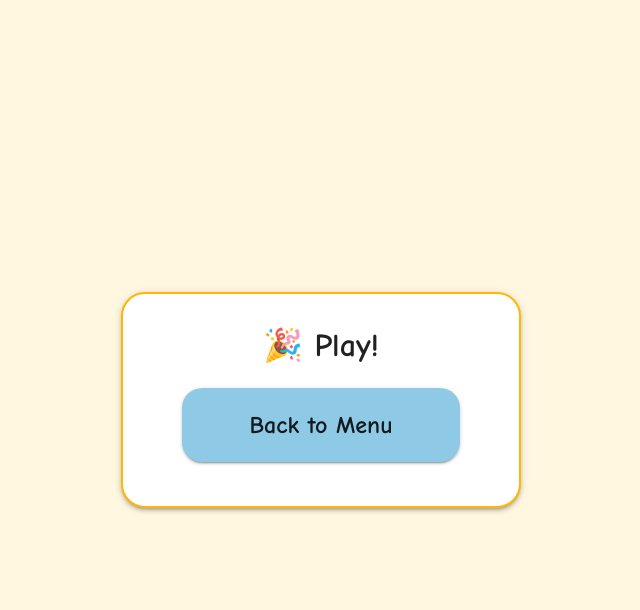
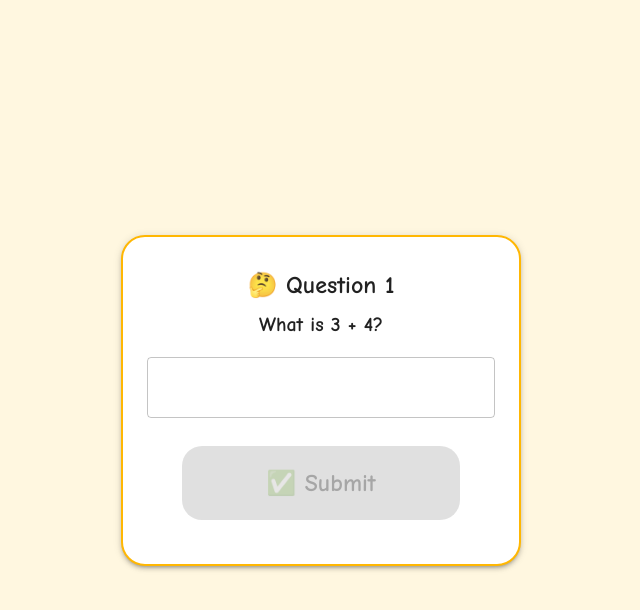
Before and after one commit to sjkisby/my-maths-app-v2, a React (Vite) app: page / in a window 1280 px wide. Both pictures are taken after a click on the button "🎮 Play". Shown: the top 610 px of the page, without its empty margins (319-959 px from the left). Built offline with nearby package versions, Linux system fonts and the light colour scheme.

Commit message:
Basic functionality

```diff
--- a/package.json
+++ b/package.json
@@ -14,7 +14,9 @@
     "@emotion/styled": "^11.14.0",
     "@mui/material": "^7.0.2",
     "react": "^19.0.0",
-    "react-dom": "^19.0.0"
+    "react-confetti": "^6.4.0",
+    "react-dom": "^19.0.0",
+    "react-use": "^17.6.0"
   },
   "devDependencies": {
     "@eslint/js": "^9.22.0",
--- a/src/components/PlayScreen.jsx
+++ b/src/components/PlayScreen.jsx
@@ -1,22 +1,112 @@
-import React from 'react';
-import { Button, Typography } from '@mui/material';
+import React, { useState, useEffect } from 'react';
+import { Button, TextField, Typography } from '@mui/material';
+import questionsData from '../data/questions.json';
+import Confetti from 'react-confetti';
+import { useWindowSize } from 'react-use'; // to get window dimensions
 
 const PlayScreen = ({setScreen}) => {
+  const [questions, setQuestions] = useState([]);
+  const [currentIndex, setCurrentIndex] = useState(0);
+  const [userAnswer, setUserAnswer] = useState('');
+  const [score, setScore] = useState(0);
+  const [isComplete, setIsComplete] = useState(false);
+  const [feedback, setFeedback] = useState(null); // "correct" | "incorrect" | null
 
-    const handleMenuButtonPress = (screen)  =>  {
-        setScreen(screen);
+  const { width, height } = useWindowSize();
+
+  useEffect(() => {
+    // Load and optionally shuffle questions
+    setQuestions(questionsData.slice(0, 10));
+  }, []);
+
+  const handleSubmit = () => {
+    const currentQuestion = questions[currentIndex];
+    const isCorrect = parseInt(userAnswer, 10) === currentQuestion.answer;
+
+    if (isCorrect) {
+      setScore(prev => prev + 1);
+      setFeedback('correct');
+    } else {
+      setFeedback('incorrect');
     }
+
+    setTimeout(() => {
+      if (currentIndex + 1 < questions.length) {
+        setCurrentIndex(prev => prev + 1);
+        setUserAnswer('');
+        setFeedback(null);
+      } else {
+        setIsComplete(true);
+      }
+    }, 1000);
+  };
+
+  const isPerfectScore = isComplete && score === questions.length;
+
+  const handlBackButtonPress = ()  =>  {
+    setScreen("Menu");
+  }
+
+  if (!questions.length) return null;
 
   return (
     <>
+    {isComplete ? (
+      <>
+        {isPerfectScore && <Confetti width={width} height={height} />}
+
         <Typography variant="h4" gutterBottom>
-          🎉 Play!
+          🎉 All done!
         </Typography>
-        <Button variant="contained" color="secondary" fullWidth onClick={() => handleMenuButtonPress("Menu")}>
+        <Typography variant="h5">
+          🧮 Your Score: {score} / {questions.length}
+        </Typography>
+        {isPerfectScore && (
+          <Typography variant="h6" mt={2}>
+            🏅 Perfect Score! You're a math star!
+          </Typography>
+        )}
+        <Button variant="contained" color="secondary" fullWidth onClick={() => handlBackButtonPress()}>
           Back to Menu
         </Button>
-    </>
-  );
-};
+      </>
+    ) : feedback ? (
+      <Typography
+        variant="h3"
+        sx={{ color: feedback === 'correct' ? 'green' : 'red' }}
+      >
+        {feedback === 'correct' ? '✅ Correct!' : '❌ Oops!'}
+      </Typography>
+    ) : (
+      <>
+        <Typography variant="h5" gutterBottom>
+          🤔 Question {currentIndex + 1}
+        </Typography>
+        <Typography variant="h6" mb={2}>
+          {questions[currentIndex].question}
+        </Typography>
+        <TextField
+          variant="outlined"
+          fullWidth
+          type="number"
+          value={userAnswer}
+          onChange={(e) => setUserAnswer(e.target.value)}
+          sx={{ mb: 2, borderRadius: '12px' }}
+          inputProps={{ style: { fontSize: '1.2rem', textAlign: 'center' } }}
+        />
+        <Button
+          variant="contained"
+          color="primary"
+          fullWidth
+          onClick={handleSubmit}
+          disabled={userAnswer === ''}
+        >
+          ✅ Submit
+        </Button>
+      </>
+    )}
+  </>
+);
+}
 
 export default PlayScreen;
--- /dev/null
+++ b/src/data/questions.json
@@ -0,0 +1,12 @@
+[
+    { "question": "What is 3 + 4?", "answer": 7 },
+    { "question": "What is 6 - 2?", "answer": 4 },
+    { "question": "What is 5 + 5?", "answer": 10 },
+    { "question": "What is 10 - 3?", "answer": 7 },
+    { "question": "What is 2 + 9?", "answer": 11 },
+    { "question": "What is 8 - 6?", "answer": 2 },
+    { "question": "What is 4 + 1?", "answer": 5 },
+    { "question": "What is 7 - 5?", "answer": 2 },
+    { "question": "What is 1 + 6?", "answer": 7 },
+    { "question": "What is 9 - 4?", "answer": 5 }
+  ]
```
Also changed, not shown: 1 other file (tests, documents, lock files or other folders).
